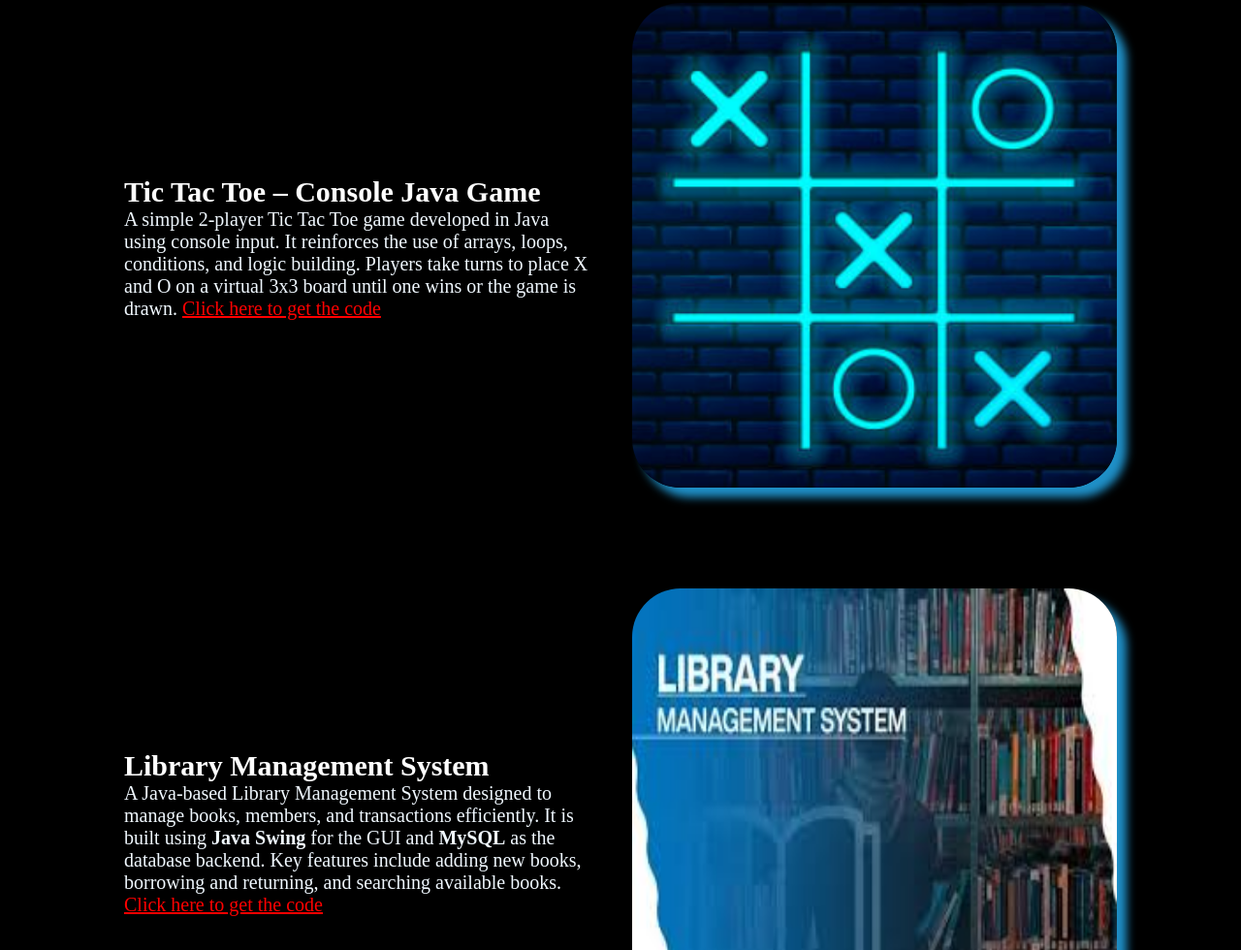
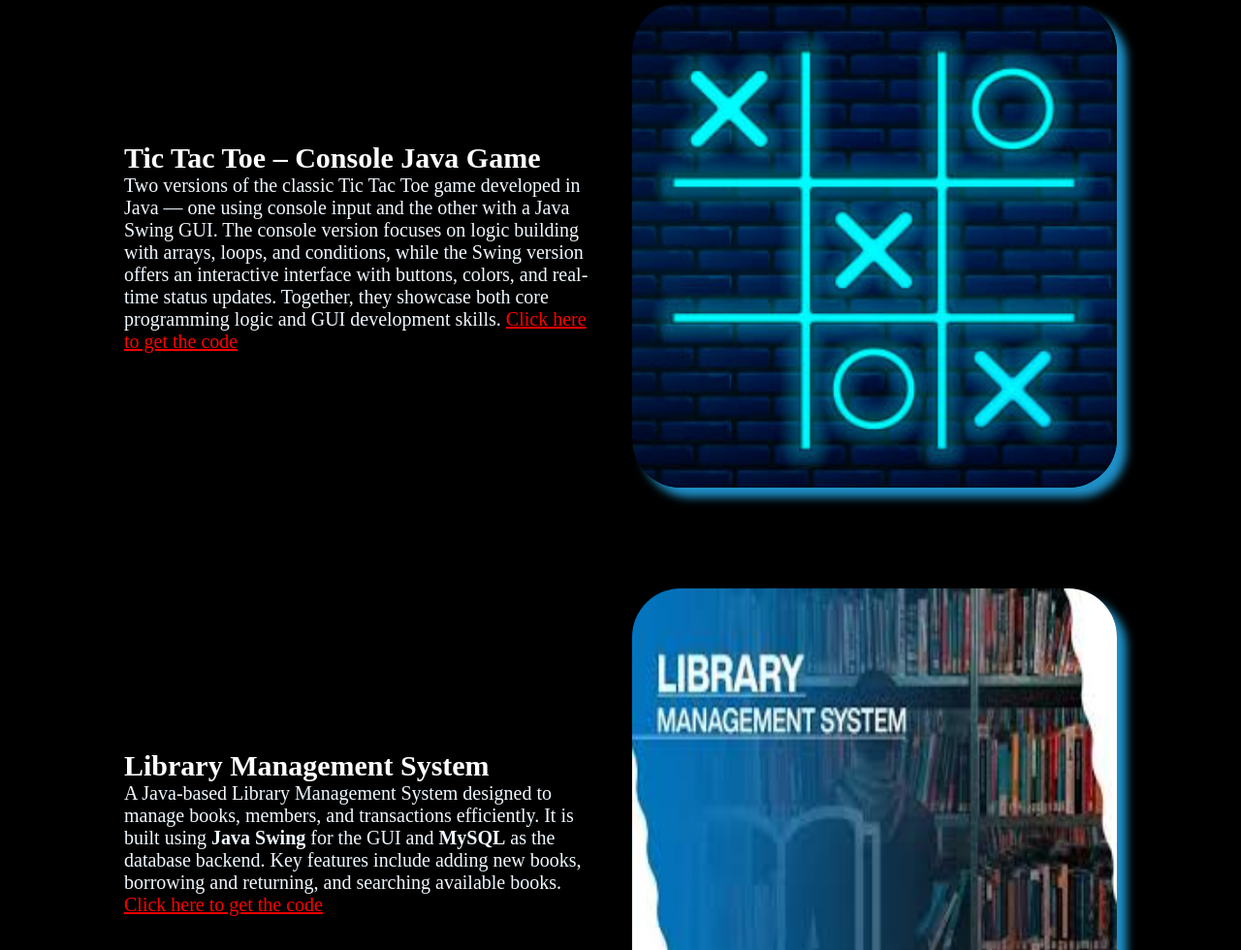
Before and after one commit to Sriabirami-S/Portfolio, a plain HTML site: page Projects.html in a window 1280 px wide. Shown: the part 1487-2467 px from the top of the page at 97% size. Drawn offline with nearby package versions, Linux system fonts and the light colour scheme.

Commit message:
Update Projects.html

```diff
--- a/Projects.html
+++ b/Projects.html
@@ -58,8 +58,7 @@
     <div class="content">
       <h2>Tic Tac Toe – Console Java Game</h2>
       <p>
-        A simple 2-player Tic Tac Toe game developed in Java using console input. It reinforces the use of arrays, loops, conditions, and logic building. Players take turns to place X and O on a virtual 3x3 board until one wins or the game is drawn.
-        <a href="https://github.com/Sriabirami-S/My_Projects/tree/main/Java%20Projects/Tic%20Tac%20Toe">Click here to get the code</a>
+Two versions of the classic Tic Tac Toe game developed in Java — one using console input and the other with a Java Swing GUI. The console version focuses on logic building with arrays, loops, and conditions, while the Swing version offers an interactive interface with buttons, colors, and real-time status updates. Together, they showcase both core programming logic and GUI development skills.         <a href="https://github.com/Sriabirami-S/My_Projects/tree/main/Java%20Projects/Tic%20Tac%20Toe">Click here to get the code</a>
       </p>
     </div>
     <div class="image">
```
